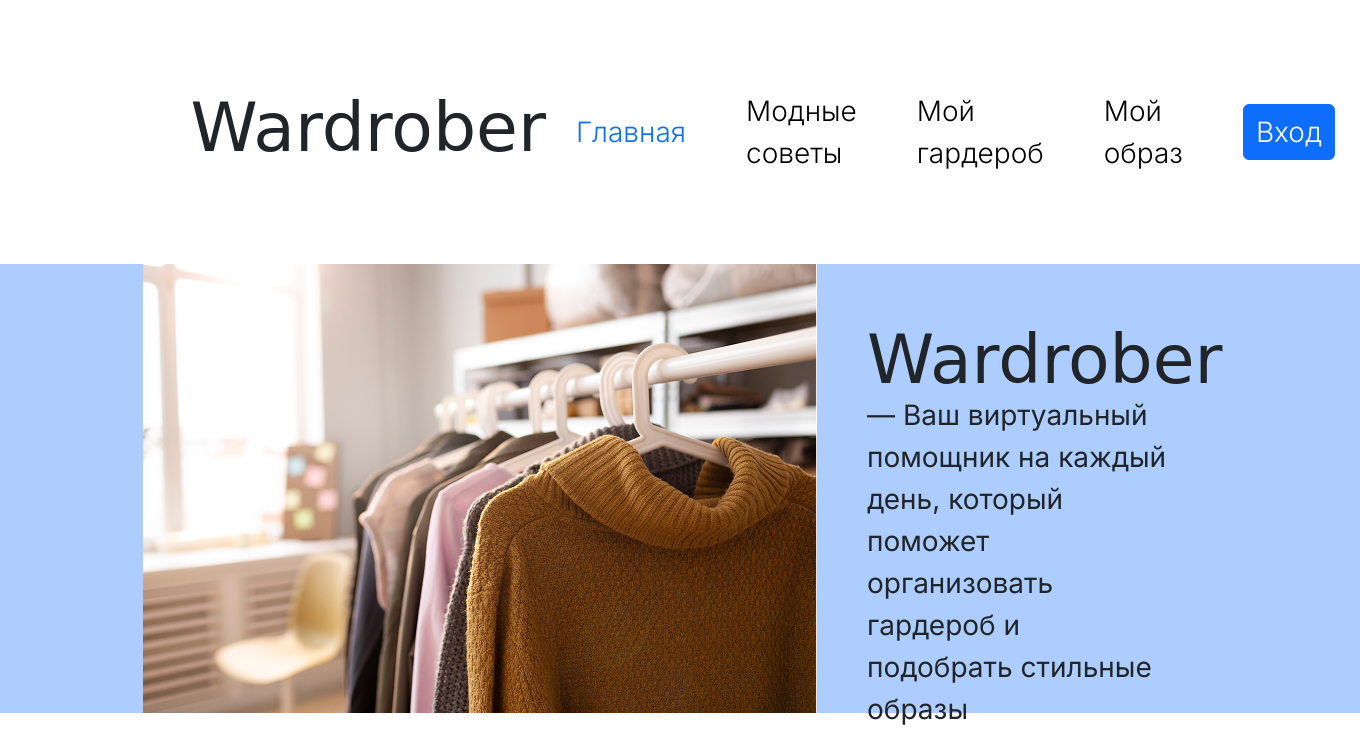
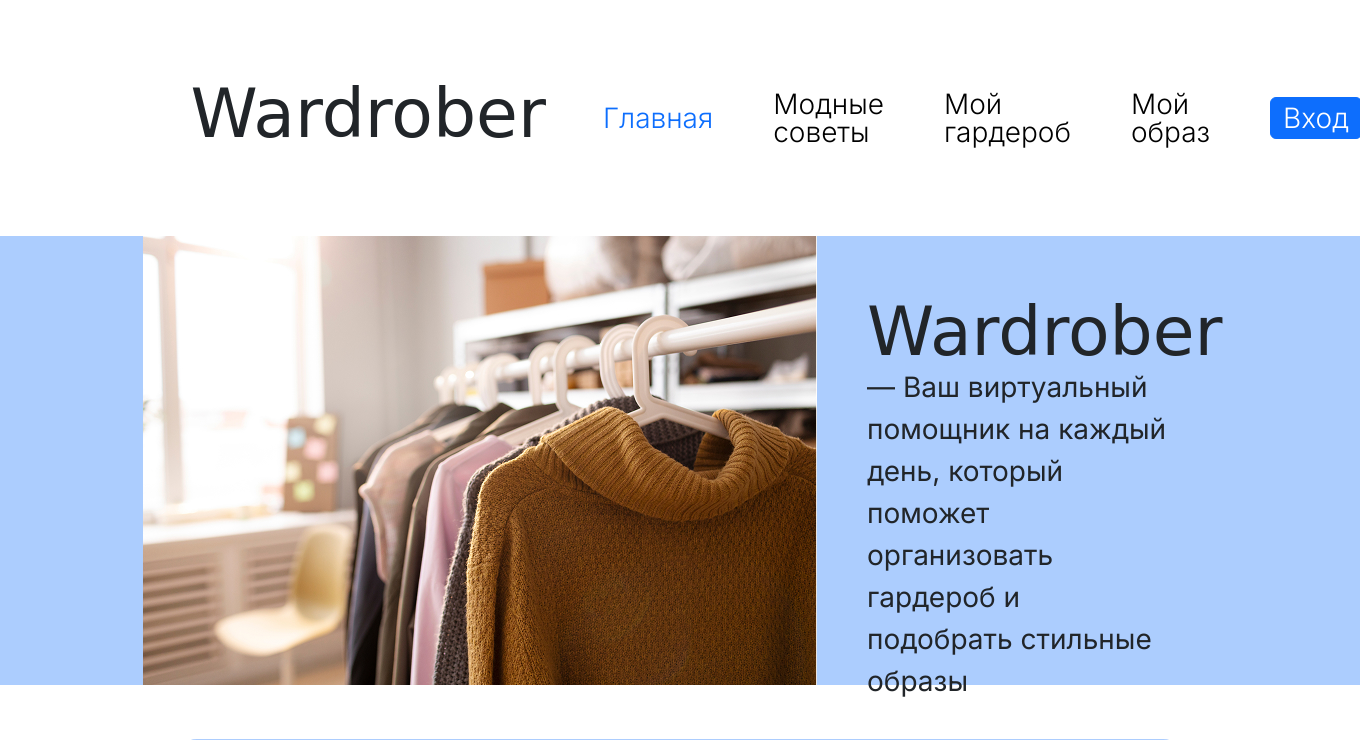
Before and after one commit to annakonda-com/Wardrober, a Flask app: page / in a window 1360 px wide. Shown: the top 740 px of the page. Run offline with Flask 3, Linux system fonts and the light colour scheme; some web fonts are replaced.

Commit message:
header style changed

```diff
--- a/static/css/style.css
+++ b/static/css/style.css
@@ -36,6 +36,8 @@ nav {
   font-weight: 400;
   font-size: 68px;
   font-style: normal;
+  margin-right: 2vw;
+  margin-right: 2vw;
 }
 .nav-item, .mybtn{
   font-family: "Inter", sans-serif;
@@ -44,6 +46,7 @@ nav {
   font-style: normal;
   text-decoration: none;
   margin: 30px;
+  line-height: 100%;
 }
 
 .info-text{
```
